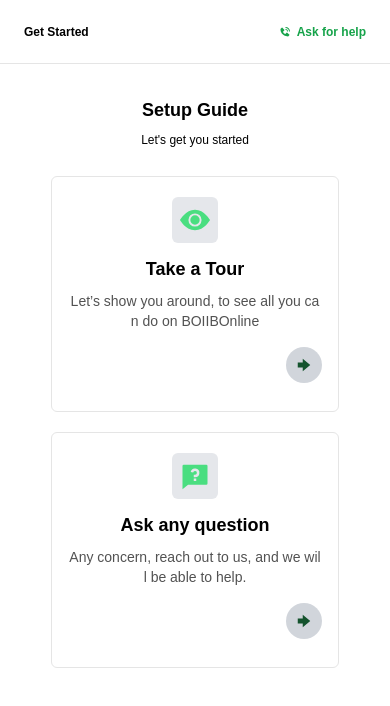
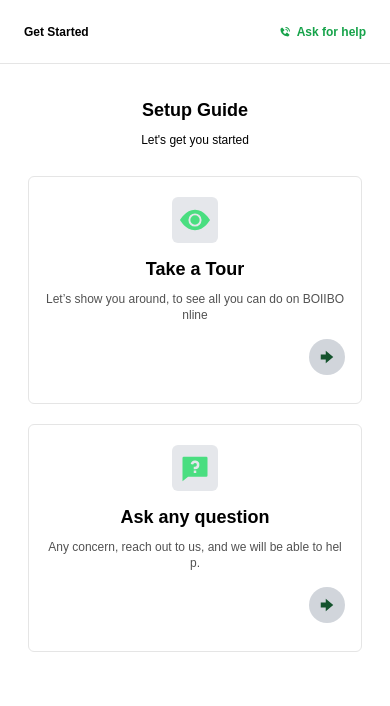
Before and after one commit to TubiOb/REACT, a React (Create React App) app in the folder incover/: page /setup-guide in a window 390 px wide. Shown: the top 706 px of the page. Built offline with nearby package versions, Linux system fonts and the light colour scheme.

Commit message:
I think I'm finally done

```diff
--- a/incover/src/components/SetupGuides.jsx
+++ b/incover/src/components/SetupGuides.jsx
@@ -13,12 +13,12 @@
         </div>
 
         <div className='grid grid-cols-1 md:grid-cols-2 items-center justify-center gap-5 mt-4 p-3'>
-          <div className='flex flex-col items-center justify-center text-center border border-neutral-200 rounded-md break-all w-72 py-5 px-4 gap-2 text-sm'>
+          <div className='flex flex-col items-center justify-center text-center border border-neutral-200 rounded-md break-all w-full md:w-72 py-5 px-4 gap-2'>
             <div className='flex rounded-md w-auto p-2 bg-gray-200 items-center justify-center'>
               <BsFillEyeFill size={30} className='text-green-400'/>
             </div>
             <h3 className='font-semibold text-lg mt-1'>Take a Tour</h3>
-            <p className='text-neutral-600 text-sm'>Let’s show you around, to see all you can do on BOIIBOnline</p>
+            <p className='text-neutral-600 text-xs md:text-sm'>Let’s show you around, to see all you can do on BOIIBOnline</p>
             <div className='wow flex flex-row-reverse p-2 rounded-full bg-gray-300 my-2 ml-auto cursor-pointer'>
               <div className='transition-transform transform-gpu hover:-translate-x-1'>
                 <GoArrowRight size={20} className='text-green-900'/>
@@ -26,12 +26,12 @@
             </div>
           </div>
 
-          <div className='flex flex-col items-center justify-center text-center border border-neutral-200 rounded-md break-all w-72 py-5 px-4 gap-2 text-sm'>
+          <div className='flex flex-col items-center justify-center text-center border border-neutral-200 rounded-md break-all w-full md:w-72 py-5 px-4 gap-2'>
             <div className='flex rounded-md w-auto p-2 bg-gray-200 items-center justify-center'>
               <RiQuestionnaireFill size={30} className='text-green-400'/>
             </div>
             <h3 className='font-semibold text-lg mt-1'>Ask any question</h3>
-            <p className='text-neutral-600 text-sm'>Any concern, reach out to us, and we will be able to help.</p>
+            <p className='text-neutral-600 text-xs md:text-sm'>Any concern, reach out to us, and we will be able to help.</p>
             <div className='wow flex flex-row-reverse p-2 rounded-full bg-gray-300 my-2 ml-auto cursor-pointer'>
               <div className='transition-transform transform-gpu hover:-translate-x-1'>
                 <GoArrowRight size={20} className='text-green-900'/>
```
